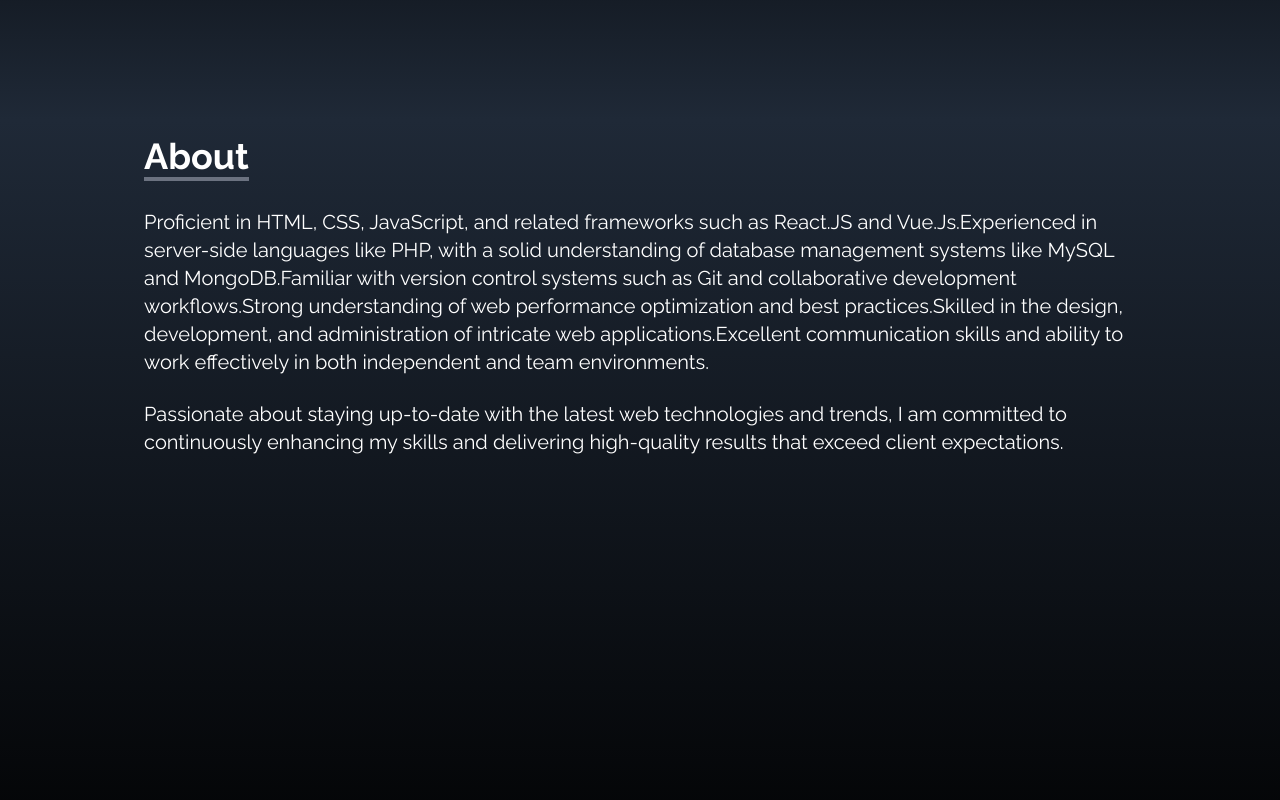
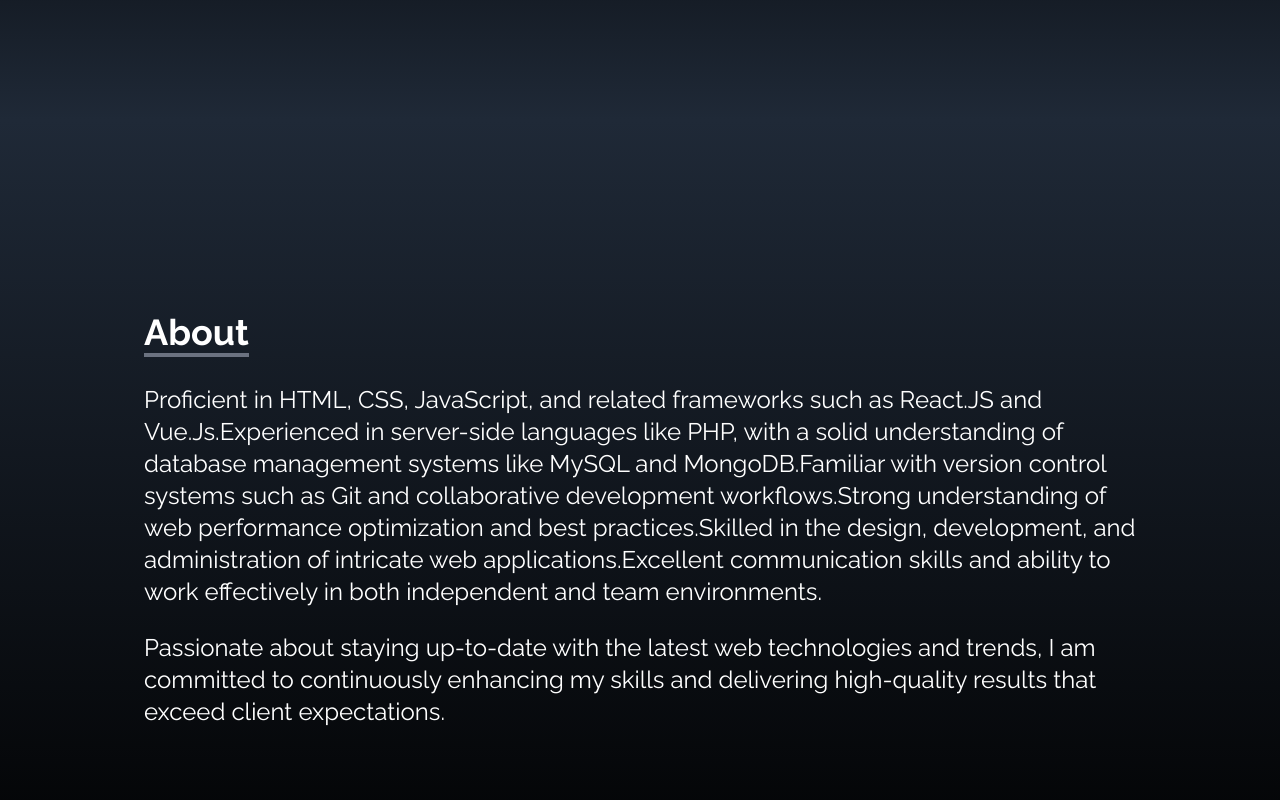
Before and after one commit to InfantFranklin/Portfolio, a React (Create React App) app: page / in a window 1280 px wide. Shown: the part 680-1480 px from the top of the page. Built offline with nearby package versions, Linux system fonts and the light colour scheme.

Commit message:
About section space issue

```diff
--- a/src/components/About.jsx
+++ b/src/components/About.jsx
@@ -2,16 +2,16 @@ import React from 'react'
 
 const About = () => {
   return (
-    <div name='about' className='w-full min-h-screen bg-gradient-to-b from-gray-800 to-black text-white'>
+    <div name='about' className='w-full h-screen bg-gradient-to-b from-gray-800 to-black text-white'>
           <div className='max-w-screen-lg p-4 mx-auto flex flex-col justify-center w-full h-full'>
                <div className='pb-8'>
                     <p className='text-4xl font-bold border-b-4 inline border-gray-500 '>About</p>
                </div>
-               <p className='text-xl'>
+               <p className='text-2xl'>
                     Proficient in HTML, CSS, JavaScript, and related frameworks such as React.JS and Vue.Js.Experienced in server-side languages like PHP, with a solid understanding of database management systems like MySQL and MongoDB.Familiar with version control systems such as Git and collaborative development workflows.Strong understanding of web performance optimization and best practices.Skilled in the design, development, and administration of intricate web applications.Excellent communication skills and ability to work effectively in both independent and team environments.
                </p>
                <br />
-               <p className='text-xl'>
+               <p className='text-2xl'>
                Passionate about staying up-to-date with the latest web technologies and trends, I am committed to continuously enhancing my skills and delivering high-quality results that exceed client expectations.
                </p>
           </div>
```
